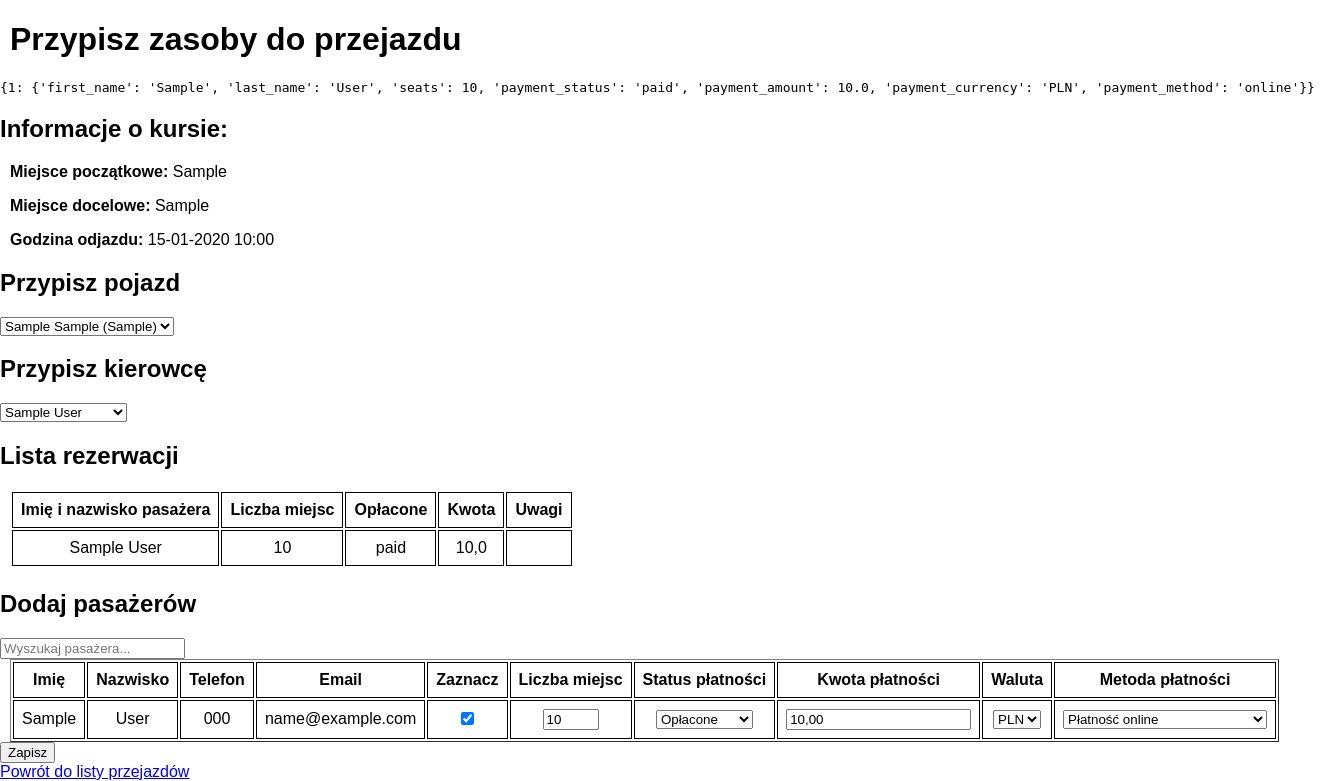
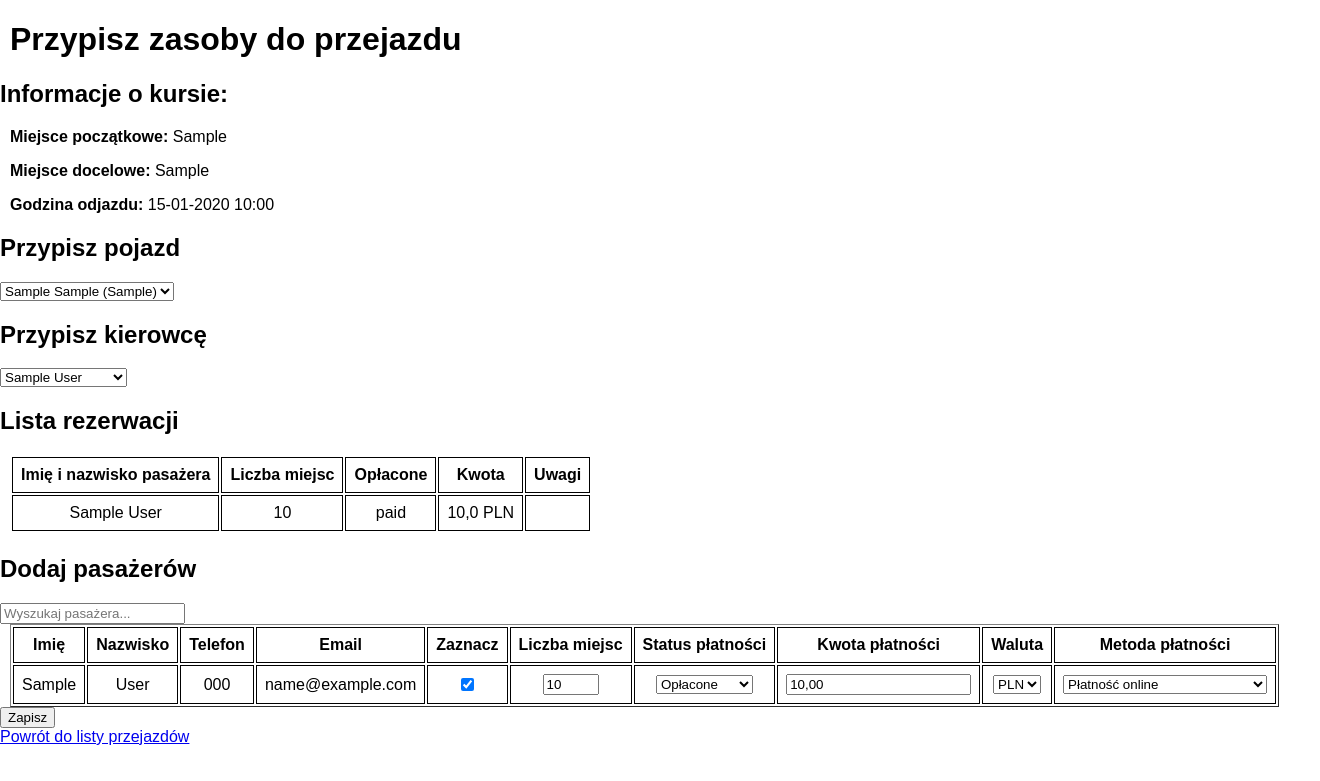
Before and after one commit to Kriipsin/passenger-management, a Django app: page /trips/assign/1/ in a window 1320 px wide. Shown: the part 82-863 px from the top of the page. After the commit the page ends 827 px from the top, so only its background shows below. Run offline with Django 5.2, Linux system fonts and the light colour scheme; tables that the repository leaves empty hold one stand-in row (values such as "Sample post").

Commit message:
Lista rezerwacji w  trips_assign

```diff
--- a/templates/trip_management/trip_assign.html
+++ b/templates/trip_management/trip_assign.html
@@ -36,31 +36,6 @@
             }
         }
 
-        {#window.passengerReservations = JSON.parse('{{ passenger_reservations|safe|escapejs }}');#}
-
-        {#function updatePaymentAmounts() {#}
-        {#    // Pobierz wszystkie rzędy tabeli pasażerów#}
-        {#    const rows = document.querySelectorAll("#passengerTable tbody tr");#}
-        {##}
-        {#    rows.forEach(row => {#}
-        {#        const passengerId = row.querySelector('input[name="passengers"]').value; // Pobierz ID pasażera#}
-        {#        const paymentAmountInput = row.querySelector('input[name="payment_amount"]'); // Pobierz pole payment_amount#}
-        {#        const paymentStatus = row.querySelector('select[name="payment_status"]').value; // Pobierz status płatności#}
-        {##}
-        {#        // Pobierz dane dla pasażera z `passenger_reservations`#}
-        {#        const passengerData = window.passengerReservations[passengerId]; // Globalne dane z Python#}
-        {##}
-        {#        if (passengerData && passengerData.payment_status === 'paid') {#}
-        {#            paymentAmountInput.value = passengerData.payment_amount || 0.00; // Ustaw wartość payment_amount#}
-        {#            paymentAmountInput.disabled = false; // Odblokuj pole, jeśli płatność została dokonana#}
-        {#        } else {#}
-        {#            paymentAmountInput.value = 0.00; // Ustaw domyślną wartość, jeśli nieopłacone#}
-        {#            paymentAmountInput.disabled = true; // Zablokuj pole, jeśli płatność nie została dokonana#}
-        {#        }#}
-        {#    });#}
-        {#}#}
-
-        {#console.log(window.passengerReservations);#}
 
         document.addEventListener('DOMContentLoaded', () => {
             document.querySelectorAll('.payment-status').forEach(selectElement => {
@@ -68,7 +43,6 @@
                 selectElement.addEventListener('change', () => togglePaymentFields(selectElement));
             });
             // Zaktualizuj kwoty płatności po załadowaniu strony
-            {#updatePaymentAmounts();#}
         });
     </script>
 </head>
@@ -81,7 +55,7 @@
     <form method="post" action="{% url 'trip_assign' trip.id %}">
         {% csrf_token %}
 
-        <pre>{{ passenger_reservations|safe }}</pre>
+{#        <pre>{{ passenger_reservations|safe }}</pre>#}
 
         <h2>Informacje o kursie:</h2>
         <p><strong>Miejsce początkowe:</strong> {{ trip.schedule.origin }}</p>
@@ -116,7 +90,6 @@
 
         <h2>Lista rezerwacji</h2>
         <table>
-            <thead>
             <tr>
                 <th>Imię i nazwisko pasażera</th>
                 <th>Liczba miejsc</th>
@@ -124,18 +97,15 @@
                 <th>Kwota</th>
                 <th>Uwagi</th>
             </tr>
-            </thead>
             <tbody>
-                {% for passenger in passengers %}
-                {% with reservation=passenger_reservations|dict_get:passenger.id %}
+                {%  for passenger_id, reservation in passenger_reservations.items %}
                 <tr>
-                    <td>{{ passenger.first_name }} {{ passenger.last_name }}</td>
+                    <td>{{ reservation.first_name }} {{ reservation.last_name }}</td>
                     <td>{{ reservation.seats }}</td>
                     <td>{{ reservation.payment_status }}</td>
-                    <td>{{ reservation.payment_amount }}</td>
+                    <td>{{ reservation.payment_amount }} {{ reservation.payment_currency }}</td>
                     <td>{{ reservation.notes }}</td>
                 <tr>
-                {% endwith %}
                 {% endfor %}
             </tbody>
         </table>
```
Lines whose indentation alone changed are shown as unchanged.
